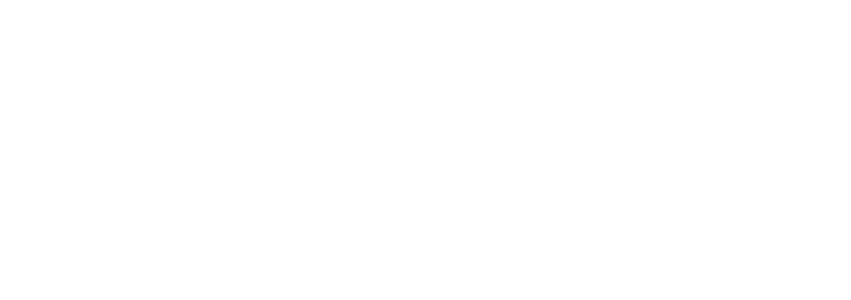
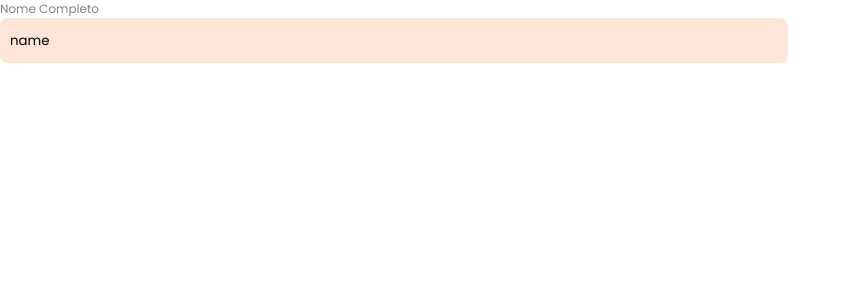
Before and after one commit to estartandodevs-course/recolapp, a React (Create React App) app: page /register in a window 1280 px wide. Shown: the top 300 px of the page, without its empty margins (0-851 px from the left). Built offline with nearby package versions, Linux system fonts and the light colour scheme; the HTML template or start-up script is replaced by a standard one.

Commit message:
feat: criando página de cadastro

```diff
--- /dev/null
+++ b/src/pages/Register/index.js
@@ -0,0 +1,12 @@
+import { Container } from "./styles";
+import { Input } from "../../components/Input";
+
+const Register = () => {
+  return (
+    <Container>
+      <Input id="name" value="name" label="Nome Completo" />
+    </Container>
+  );
+};
+
+export default Register;
--- /dev/null
+++ b/src/pages/Register/styles.js
@@ -0,0 +1,5 @@
+import styled from "styled-components";
+
+export const Container = styled.div`
+
+`;
--- a/src/pages/index.js
+++ b/src/pages/index.js
@@ -1,3 +1,4 @@
 import Home from "./Home";
+import Register from "./Register";
 
-export { Home };
+export { Home, Register };
--- a/src/routes.js
+++ b/src/routes.js
@@ -1,12 +1,13 @@
 import React from "react";
 import { BrowserRouter, Switch, Route } from "react-router-dom";
-import { Home } from "./pages";
+import { Home, Register } from "./pages";
 
 export default function Routes() {
   return (
     <BrowserRouter>
       <Switch>
         <Route exact path="/" component={Home} />
+        <Route path="/register" component={Register} />
       </Switch>
     </BrowserRouter>
   );
```
